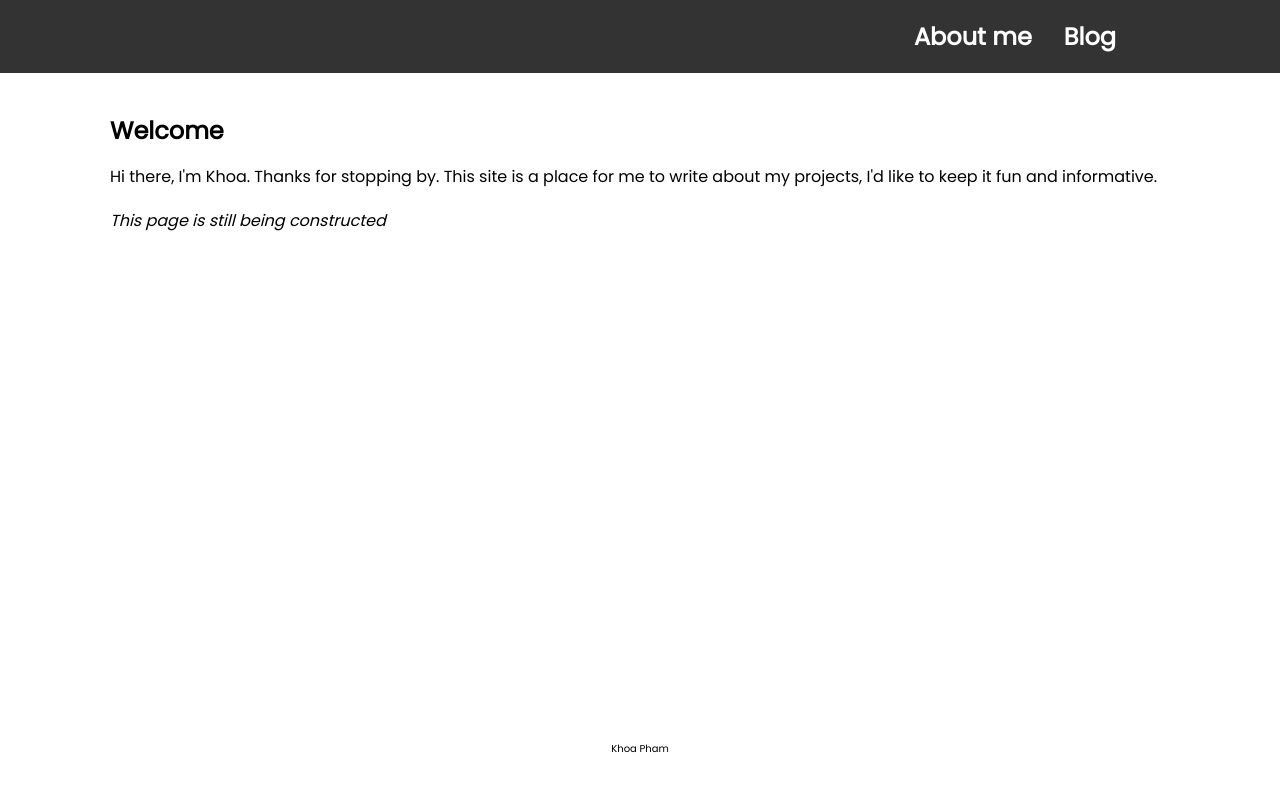
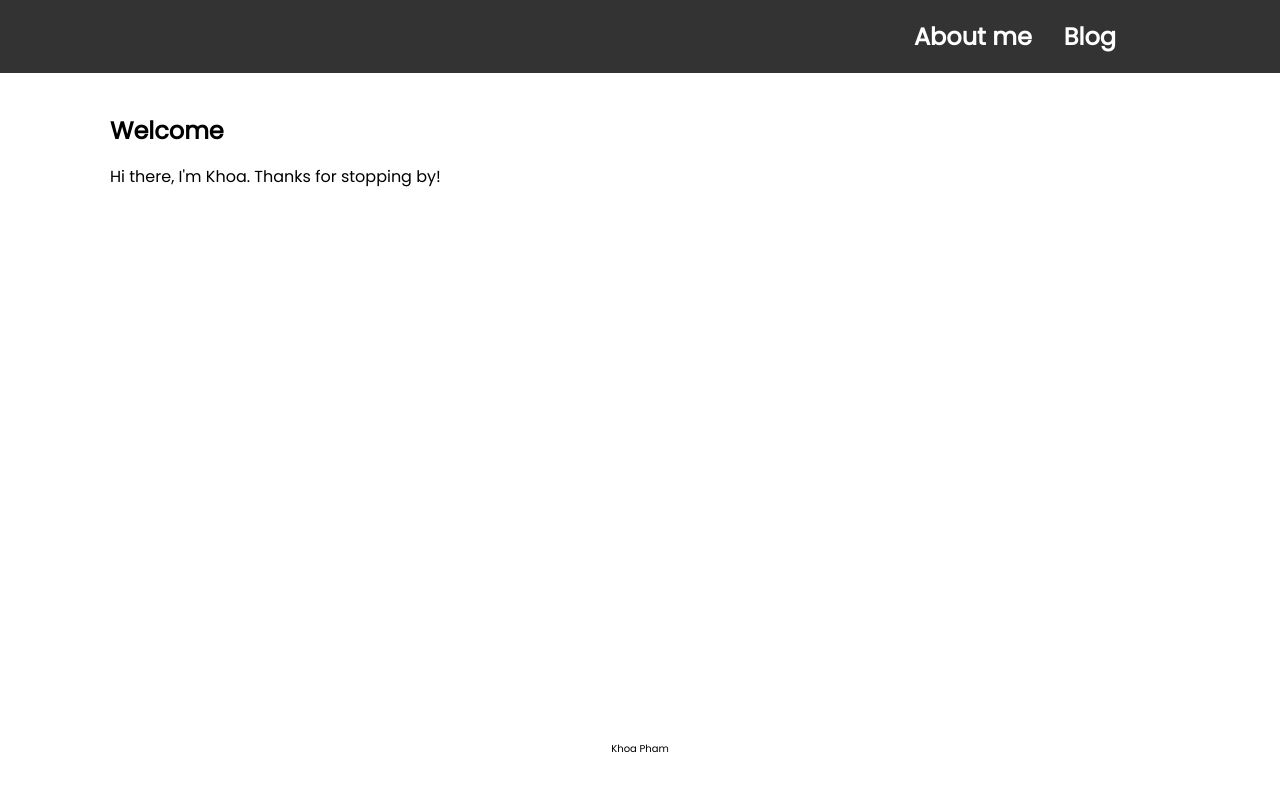
Before and after one commit to ptdk1020/ptdk1020.github.io, a Next.js app: page /aboutme in a window 1280 px wide. Shown: the top 792 px of the page. Built offline with nearby package versions, Linux system fonts and the light colour scheme.

Commit message:
added comment

```diff
--- a/pages/aboutme.js
+++ b/pages/aboutme.js
@@ -4,8 +4,7 @@ export default function AboutMe() {
   return (
     <div>
       <h2>Welcome</h2>
-      <p>Hi there, I'm Khoa. Thanks for stopping by. This site is a place for me to write about my projects, I'd like to keep it fun and informative.</p>
-      <p><i>This page is still being constructed</i></p>
+      <p>Hi there, I'm Khoa. Thanks for stopping by!</p>
     </div>
   )
 }
```
Also changed, not shown: posts/langquest.md (+3 -3 lines).
